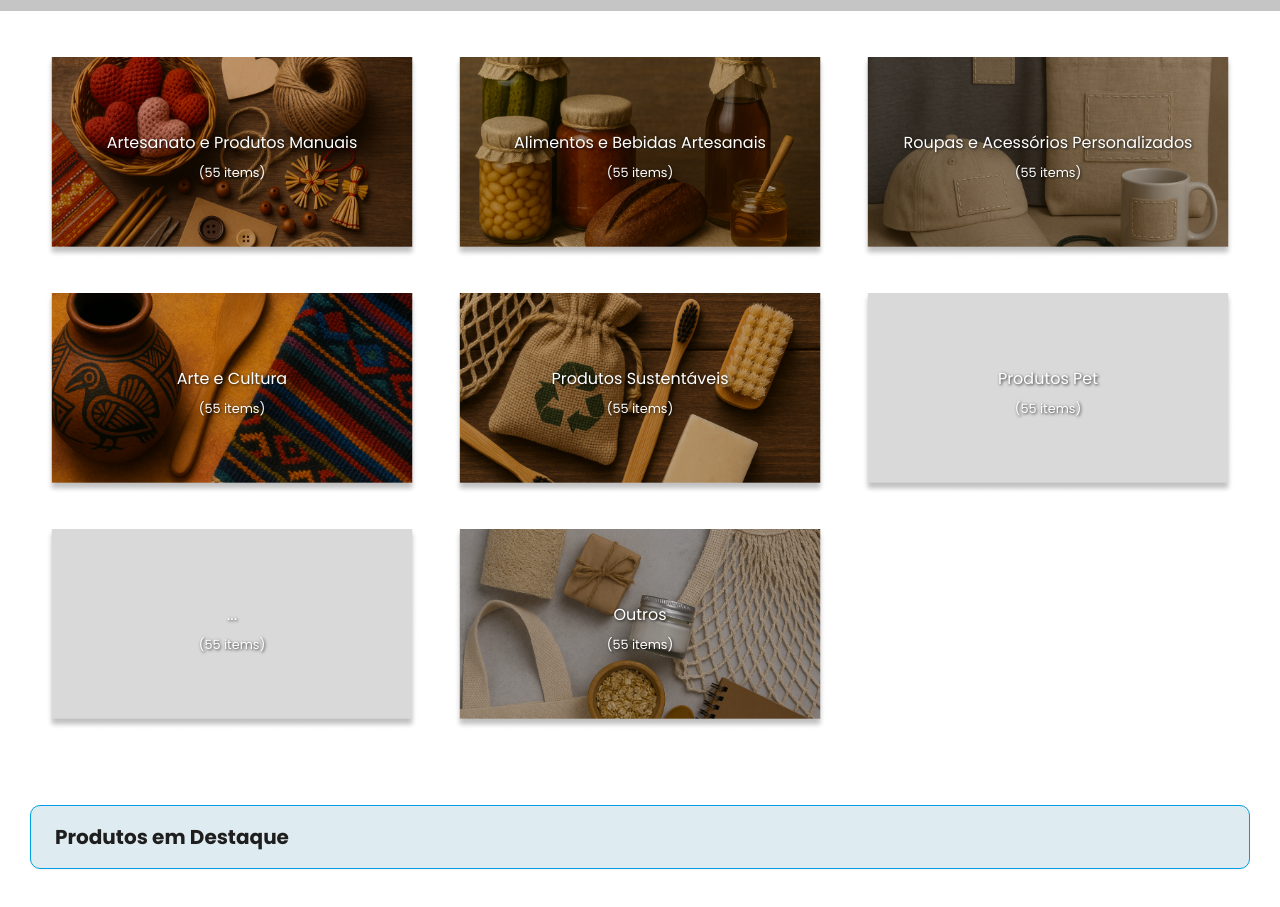
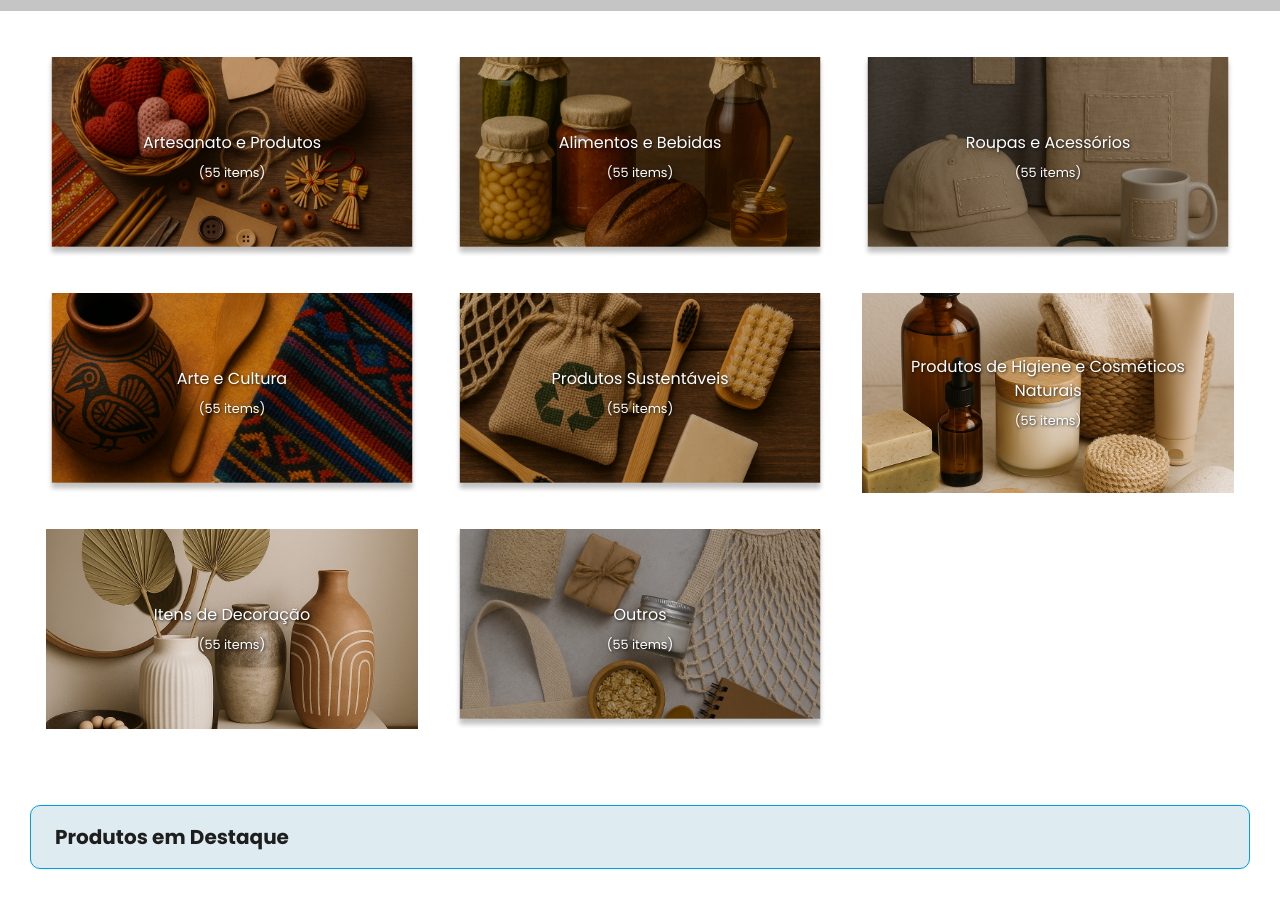
Before and after one commit to labprogsam/social-store-front, a React (Vite) app: page /app/home in a window 1280 px wide. Shown: the part 580-1487 px from the top of the page. Built offline with nearby package versions, Linux system fonts and the light colour scheme; no server answers; grey boxes are pictures that could not be loaded.

Commit message:
chore: insert new icons

```diff
--- a/src/components/Categories/index.jsx
+++ b/src/components/Categories/index.jsx
@@ -4,18 +4,18 @@ import categoria2 from "../../assets/categoriesI/alimentos.png";
 import categoria3 from "../../assets/categoriesI/roupas.png";
 import categoria4 from "../../assets/categoriesI/cultura.png";
 import categoria5 from "../../assets/categoriesI/sustentaveis.png";
-import categoria6 from "../../assets/categoriesI/nada.png";
-import categoria7 from "../../assets/categoriesI/nada.png";
+import categoria6 from "../../assets/categoriesI/higiene.png";
+import categoria7 from "../../assets/categoriesI/decoracao.png";
 import categoria8 from "../../assets/categoriesI/outros.png";
 
 const categoriesData = [
-  { id: 1, image: categoria1, name: "Artesanato e Produtos Manuais", items: 55 },
-  { id: 2, image: categoria2, name: "Alimentos e Bebidas Artesanais", items: 55 },
-  { id: 3, image: categoria3, name: "Roupas e Acessórios Personalizados", items: 55 },
+  { id: 1, image: categoria1, name: "Artesanato e Produtos", items: 55 },
+  { id: 2, image: categoria2, name: "Alimentos e Bebidas", items: 55 },
+  { id: 3, image: categoria3, name: "Roupas e Acessórios", items: 55 },
   { id: 4, image: categoria4, name: "Arte e Cultura", items: 55 },
   { id: 5, image: categoria5, name: "Produtos Sustentáveis", items: 55 },
-  { id: 6, image: categoria6, name: "Produtos Pet", items: 55 },
-  { id: 7, image: categoria7, name: "...", items: 55 },
+  { id: 6, image: categoria6, name: "Produtos de Higiene e Cosméticos Naturais", items: 55 },
+  { id: 7, image: categoria7, name: "Itens de Decoração", items: 55 },
   { id: 8, image: categoria8, name: "Outros", items: 55 }
 ];
 
--- a/src/views/Login/index.jsx
+++ b/src/views/Login/index.jsx
@@ -54,8 +54,7 @@ function Login() {
           <div>
             <h1>Bem-vindo de volta! 👋</h1>
             <p>
-              ksdai sidjais sako sdk asod kas dksdoasksakd sidj aisda sijdasi
-              asidj
+              Sed ut perspiciatis unde omnis iste natus error sit voluptatem accusantium doloremque laudantium
             </p>
           </div>
           <TextField
```
Also changed, not shown: src/assets/categoriesI/decoracao.png (added), src/assets/categoriesI/higiene.png (added).
